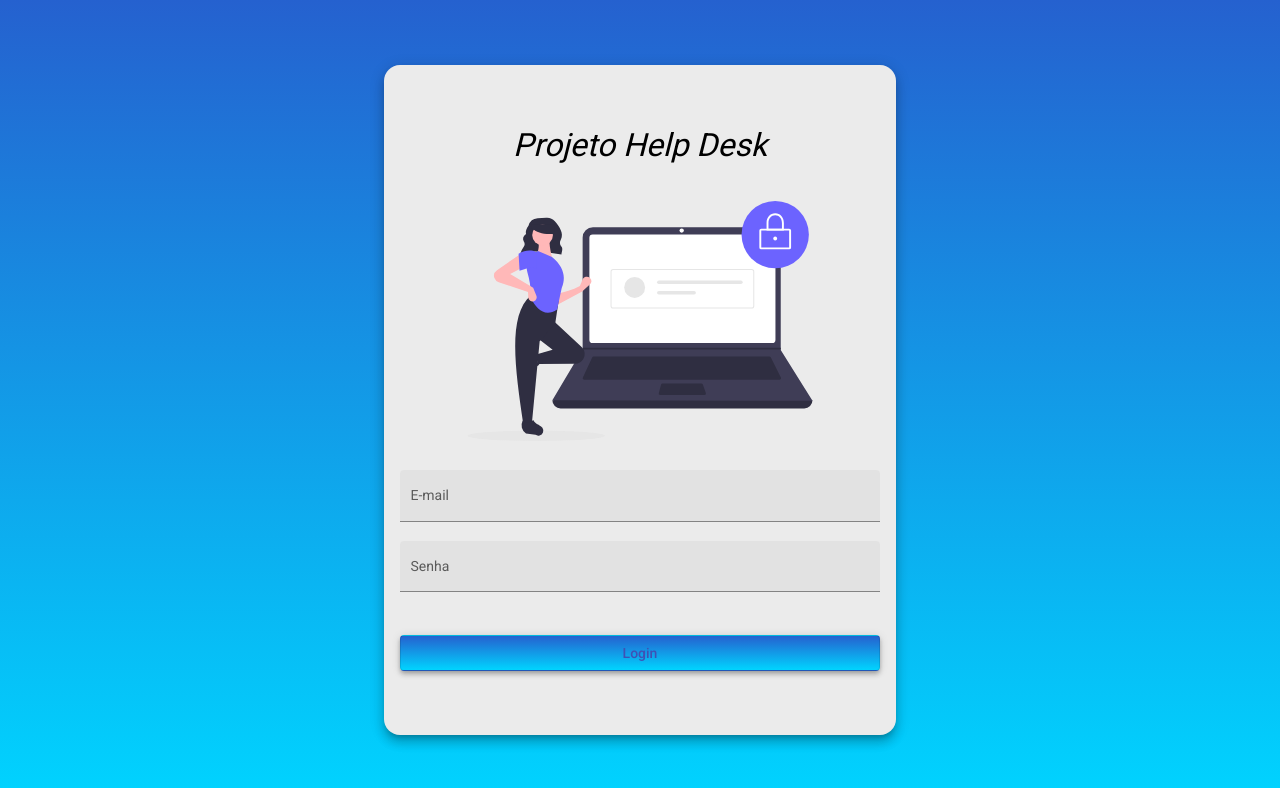
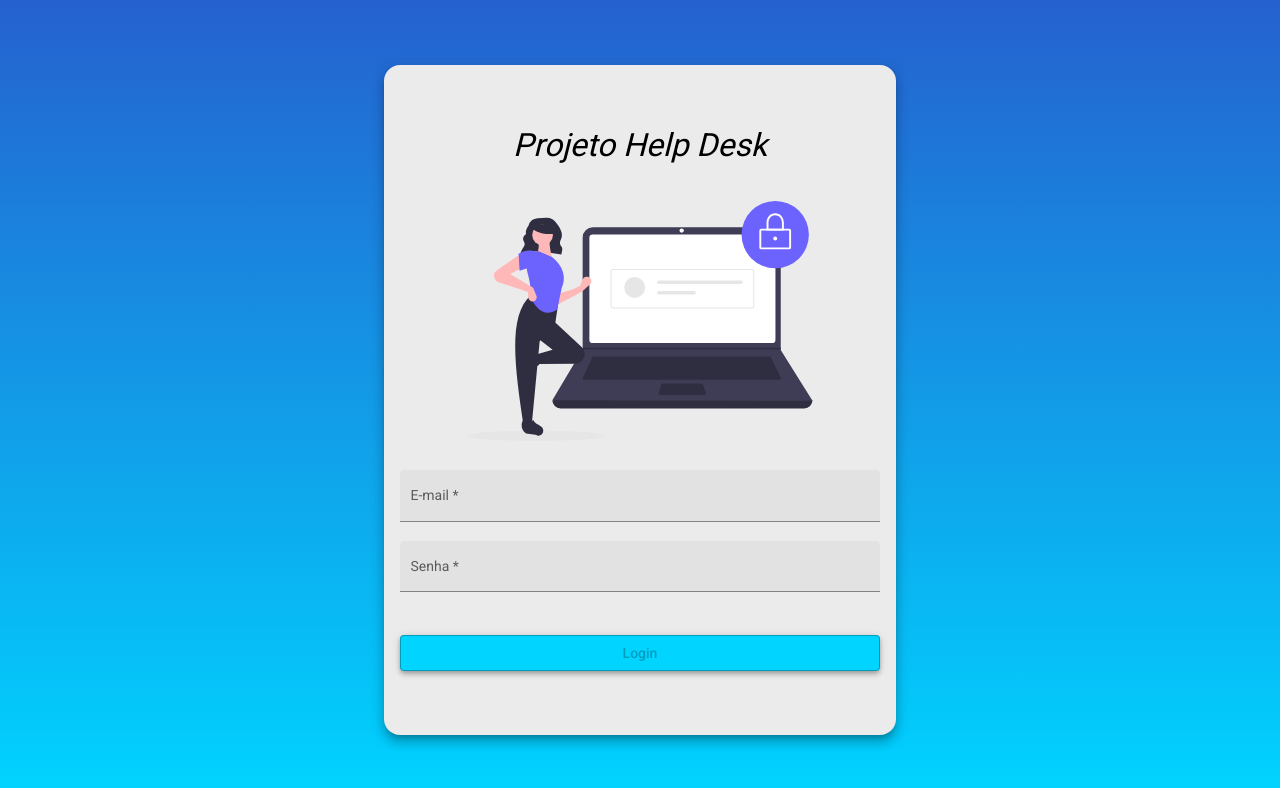
Before and after one commit to StringRafa/helpdesk-front, an Angular app: page /login in a window 1280 px wide. Shown: the top 788 px of the page. Built offline with nearby package versions, Linux system fonts and the light colour scheme.

Commit message:
Validacao de formularios para login

```diff
--- a/src/app/components/login/login.component.css
+++ b/src/app/components/login/login.component.css
@@ -33,5 +33,5 @@
 
 button {
     margin-top: 1.5rem;
-    background: linear-gradient(180deg, rgba(2,0,36,1) 0%, rgba(37,97,207,1) 0%, rgba(0,212,255,1) 100%);
+    background: linear-gradient(180deg, rgba(0,212,255,1) 100%, rgba(0,212,255,1) 100%, rgba(0,212,255,1) 100%);
 }
--- a/src/app/components/login/login.component.html
+++ b/src/app/components/login/login.component.html
@@ -3,13 +3,13 @@
         <h1>Projeto Help Desk</h1>
         <img src="assets/img/login-image.svg" alt="Help Desk">
         <mat-form-field class="full-width" appearance="fill">
-          <mat-label>E-mail</mat-label>
-          <input matInput placeholder="Ex. seuemail@mail.com">
+            <mat-label>E-mail</mat-label>
+            <input [formControl]="email" required [(ngModel)]="creds.email" name="email" matInput placeholder="Ex. seuemail@mail.com">
         </mat-form-field>
         <mat-form-field class="full-width" appearance="fill">
             <mat-label>Senha</mat-label>
-            <input type="password" matInput placeholder="Ex. 123456">
-          </mat-form-field>
-          <button class="full-width mat-elevation-z4" mat-stroked-button color="primary">Login</button>
+            <input [formControl]="senha" required [(ngModel)]="creds.senha" name="senha" type="password" matInput placeholder="Ex. 123456">
+        </mat-form-field>
+          <button [disabled]="!validaCampos()" class="full-width mat-elevation-z4" mat-stroked-button color="primary">Login</button>
       </form>
 </div>
--- a/src/app/components/login/login.component.ts
+++ b/src/app/components/login/login.component.ts
@@ -1,4 +1,6 @@
 import { Component, OnInit } from '@angular/core';
+import { FormControl, Validators } from '@angular/forms';
+import { Credenciais } from 'src/app/models/credenciais';
 
 @Component({
   selector: 'app-login',
@@ -7,9 +9,25 @@
 })
 export class LoginComponent implements OnInit {
 
+  creds: Credenciais = {
+    email: '',
+    senha: ''
+  }
+
+  email = new FormControl(null, Validators.email);
+  senha = new FormControl(null, Validators.minLength(3));
+
   constructor() { }
 
   ngOnInit(): void {
   }
 
+  validaCampos(): boolean {
+    if(this.email.valid && this.senha.valid){
+      return true;
+    }else {
+      return false;
+    }
+  }
+
 }
--- /dev/null
+++ b/src/app/models/credenciais.ts
@@ -0,0 +1,4 @@
+export interface Credenciais {
+    email: string;
+    senha: string;
+}
```
